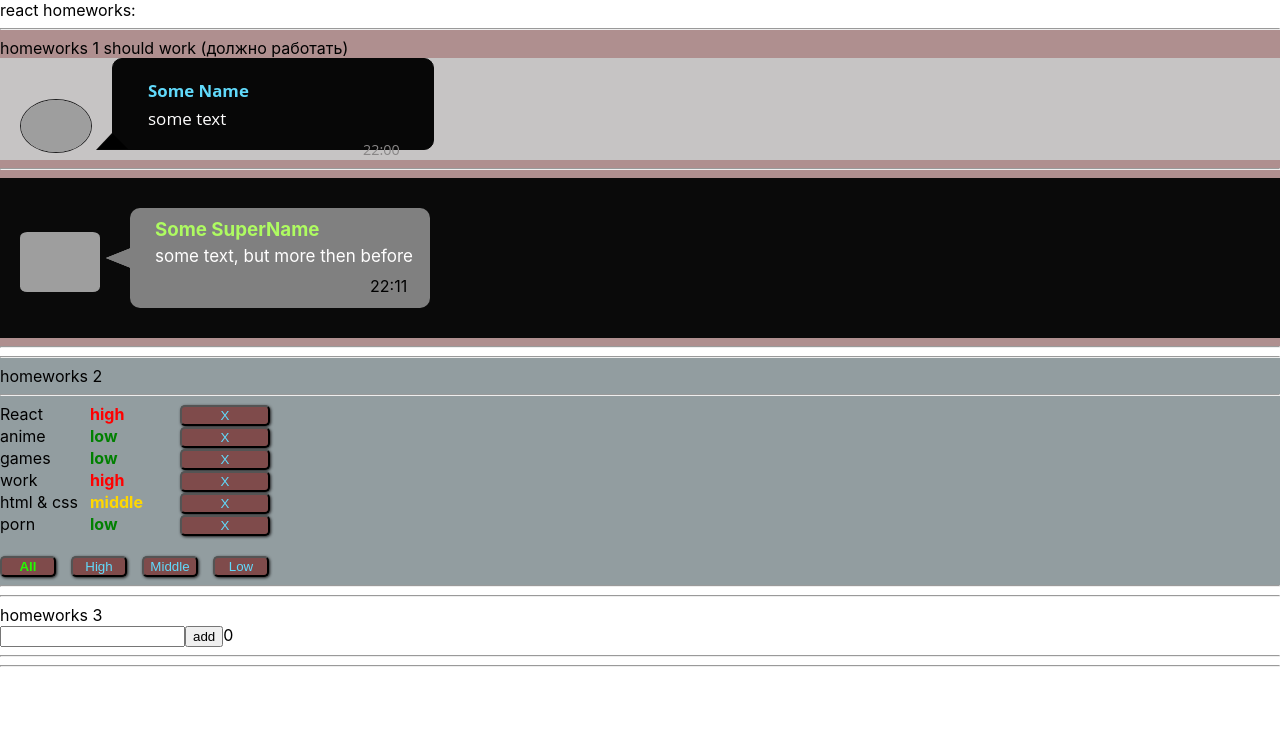
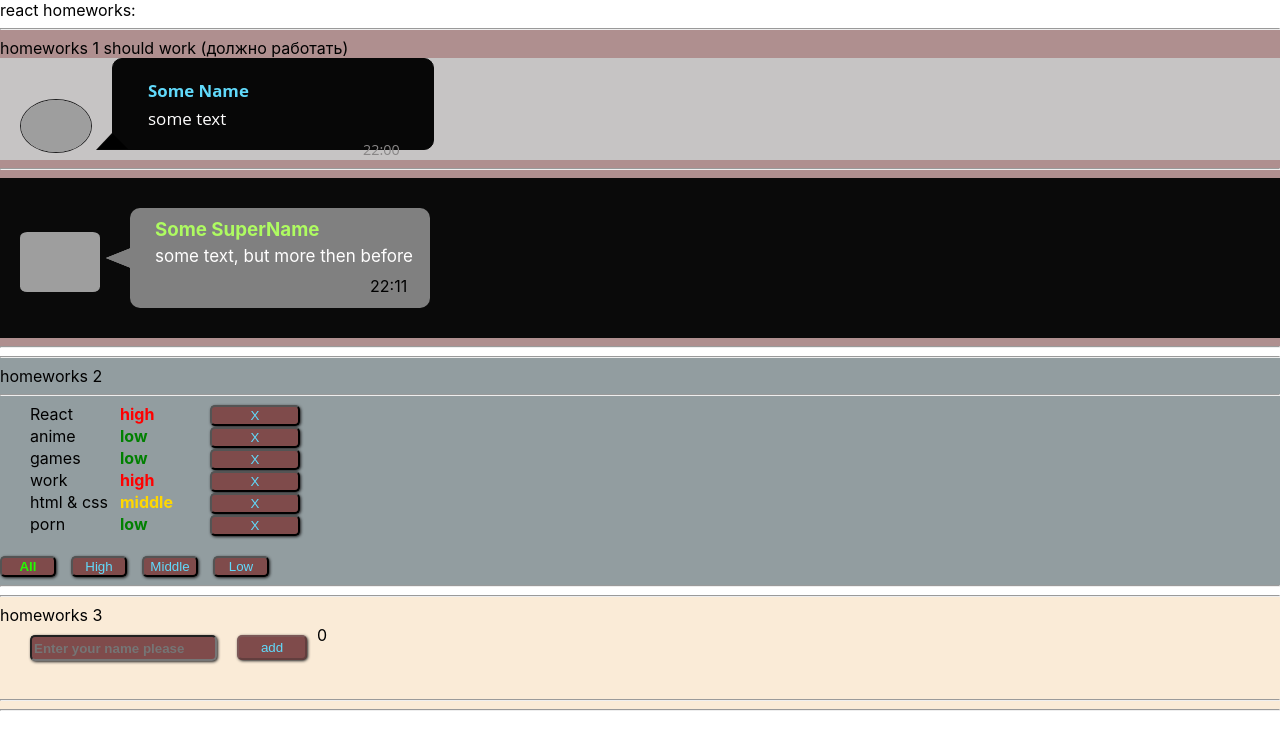
Before and after one commit to RamanSlinka/Homeworks, a React (Create React App) app: page / in a window 1280 px wide. Shown: the top 750 px of the page. Built offline with nearby package versions, Linux system fonts and the light colour scheme; grey boxes are pictures that could not be loaded.

Commit message:
homework-#3(finished)

```diff
--- a/src/p2-homeworks/h2/Affairs.module.css
+++ b/src/p2-homeworks/h2/Affairs.module.css
@@ -1,9 +1,10 @@
 .affair {
-
+    padding-left: 30px;
 }
 
 .page{
     background: rgba(97, 114, 118, 0.69);
+
 }
 
 
--- a/src/p2-homeworks/h3/Greeting.module.css
+++ b/src/p2-homeworks/h3/Greeting.module.css
@@ -1,7 +1,76 @@
-.someClass {
+.page{
+    background: antiquewhite;
+
+}
+.other {
+    background: antiquewhite;
+    display: flex;
+    align-items: flex-start;
+    padding-left: 20px;
+}
+
+.error {
+    color: red;
+    height: 20px;
+    margin-left: 10px;
 
 }
 
-.error {
-    border: 1px solid red;
+.input {
+    margin: 10px;
+    height: 20px;
+    color: #111311;
+    background: rgb(127, 75, 75);
+    border-radius: 5px;
+    box-shadow: #212122 1px 1px 3px;
+    font-weight: bold ;
 }
+
+.input:focus {
+    height: 20px;
+    outline: none;
+    border: #020901 solid 1px;
+    box-shadow: #212122 1px 1px 3px;
+}
+.input:hover {
+    background: #898787;
+    height: 20px;
+}
+
+.errorInput {
+    height: 20px;
+    margin: 10px;
+    border-radius: 5px;
+    border: 3px solid red;
+    outline: none;
+    box-shadow: #ff0000 1px 1px 3px;
+}
+
+.button {
+    margin: 10px;
+    width: 70px;
+    color: #61dafb;
+    background: #7f4b4b;
+    height: 25px;
+    border-radius: 5px;
+    box-shadow: #212122 1px 1px 3px;
+}
+
+.button:hover {
+    background: #898787;
+}
+
+.button:focus {
+    outline: #61dafb solid 1px;
+    height: 20px;
+}
+
+.button:active {
+    color: #7f4b4b;
+    height: 25px;
+}
+
+.button:disabled {
+    color: #61dafb;
+    height: 25px;
+}
--- a/src/p2-homeworks/h3/Greeting.tsx
+++ b/src/p2-homeworks/h3/Greeting.tsx
@@ -1,28 +1,38 @@
-import React from "react";
+import React, {ChangeEvent} from "react";
 // @ts-ignore
 import s from './Greeting.module.css'
 
 type GreetingPropsType = {
     name: string
-    setNameCallback: (e:any) => void
+    setNameCallback: (e: ChangeEvent<HTMLInputElement>) => void
     addUser: () => void
-    error: any
-    totalUsers: any // need to fix any
+    error: string
+    totalUsers: number
+    onEnter: (e: any) => void
 }
 
 // презентационная компонента (для верстальщика)
 const Greeting: React.FC<GreetingPropsType> = (
-    {name, setNameCallback, addUser, error, totalUsers} // деструктуризация пропсов
+    {name, setNameCallback, addUser, error, onEnter, totalUsers} // деструктуризация пропсов
 ) => {
 
-    const inputClass = error ? s.error : ''
+    const inputClass = error ? s.errorInput : s.input
 
 
     return (
-        <div>
-            <input value={name} onChange={setNameCallback} className={inputClass}/>
+        <div className={s.other}>
+            <div>
+                <input value={name}
+                       placeholder={'Enter your name please'}
+                       onChange={setNameCallback}
+                       className={inputClass}
+                       onKeyDown={onEnter}
+                       onBlur={setNameCallback}
+                />
+                <div className={s.error}>{error}</div>
+            </div>
             <span>{error}</span>
-            <button onClick={addUser}>add</button>
+            <button onClick={addUser} className={s.button} disabled={!name}>add</button>
             <span>{totalUsers}</span>
         </div>
     )
--- a/src/p2-homeworks/h3/GreetingContainer.tsx
+++ b/src/p2-homeworks/h3/GreetingContainer.tsx
@@ -1,4 +1,4 @@
-import React, {useState} from 'react'
+import React, {ChangeEvent, useState} from 'react'
 import Greeting from './Greeting'
 import {UserType} from "./HW3";
 
@@ -7,28 +7,42 @@ type GreetingContainerPropsType = {
     addUserCallback: (name: string) => void
 }
 
-const GreetingContainer: React.FC<GreetingContainerPropsType> = ({users, addUserCallback}) => { // деструктуризация пропсов
-    const [name, setName] = useState<string>('') // need to fix any
-    const [error, setError] = useState<any>('') // need to fix any
+const GreetingContainer: React.FC<GreetingContainerPropsType> = ({users, addUserCallback}) => {
+    const [name, setName] = useState<string>('')
+    const [error, setError] = useState<string>('')
 
-    const setNameCallback = (e: any) => { // need to fix any
-       let addName = e.currentTarget.value
-        setName(addName)
-    }
-    const addUser = () => {
+    const setNameCallback = (e: ChangeEvent<HTMLInputElement>) => {
+        let addName = e.currentTarget.value.trim()
+        if (addName) {
+            setName(addName)
+            error &&    setError('')
 
-
-
-        alert('Hello ' + name + ' !')
+        } else {
+              setName('')
+          setError('name is require')
+        }
     }
 
-    const totalUsers = 0 // need to fix
+    const addUser = () => {
+        addUserCallback(name)
+        alert('Hello ' + name + ' !')
+        setName('')
+    }
+
+    const onEnter = (e: any) => {
+        if (e.key === 'Enter' && name) {
+            addUser()
+        }
+    }
+
+    const totalUsers = users.length
 
     return (
         <Greeting
             name={name}
             setNameCallback={setNameCallback}
             addUser={addUser}
+            onEnter={onEnter}
             error={error}
             totalUsers={totalUsers}
         />
--- a/src/p2-homeworks/h3/HW3.tsx
+++ b/src/p2-homeworks/h3/HW3.tsx
@@ -1,6 +1,7 @@
 import GreetingContainer from "./GreetingContainer";
 import {v1} from "uuid";
 import React, {useState} from "react";
+import s from './Greeting.module.css'
 
 export type UserType = {
     _id: string
@@ -17,11 +18,9 @@ function HW3() {
     }
 
     return (
-        <div>
+        <div className={s.page}>
             <hr/>
             homeworks 3
-
-            {/*should work (должно работать)*/}
             <GreetingContainer
                 users={users}
                 addUserCallback={addUserCallback}
```
